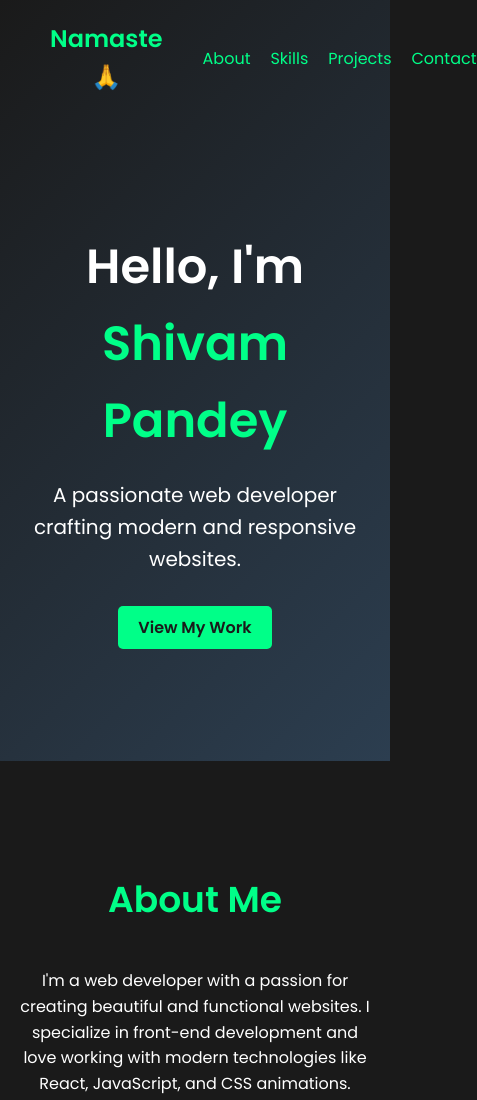
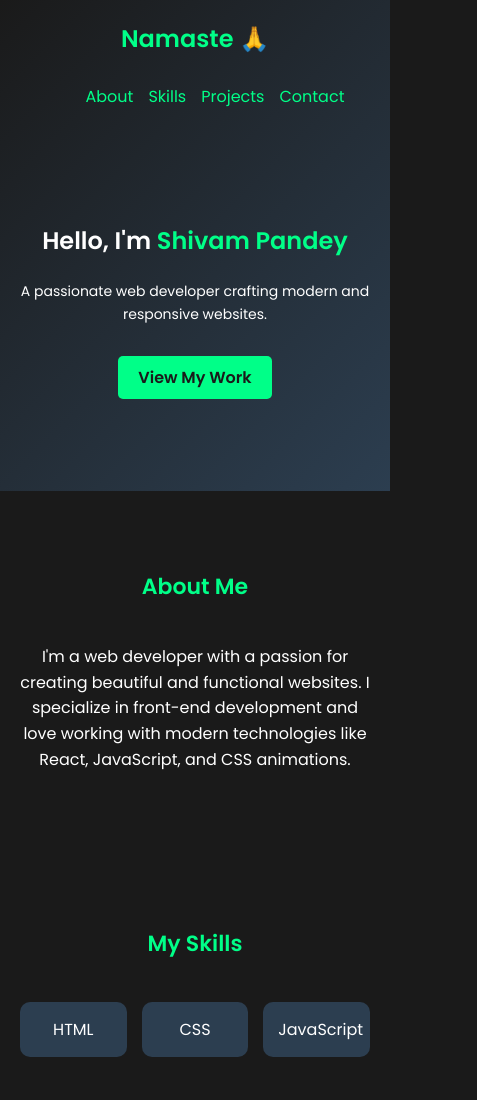
Before and after one commit to sivampandey/shivam-portfolio, a plain HTML site: page index.html in a window 390 px wide. Shown: the top 1100 px of the page, 477 px wide, since content can reach past the window. Drawn offline with Linux system fonts and the light colour scheme.

Commit message:
screen size

```diff
--- a/styles.css
+++ b/styles.css
@@ -24,7 +24,7 @@ body {
   display: flex;
   justify-content: space-between;
   align-items: center;
-    padding: 0 50px;
+  padding: 0 20px;
 }
 
 .logo {
@@ -36,7 +36,7 @@ body {
 .nav-links {
   list-style: none;
   display: flex;
-    gap: 20px;
+  gap: 15px;
 }
 
 .nav-links li a {
@@ -50,12 +50,12 @@ body {
 
 /* Hero Section */
 .hero {
-    padding: 100px 20px;
+  padding: 80px 20px;
   text-align: center;
 }
 
 .hero-title {
-    font-size: 48px;
+  font-size: 36px;
   margin-bottom: 20px;
   animation: fadeIn 2s ease-in-out;
 }
@@ -65,7 +65,7 @@ body {
 }
 
 .hero-subtitle {
-    font-size: 20px;
+  font-size: 18px;
   margin-bottom: 40px;
   animation: fadeIn 3s ease-in-out;
 }
@@ -85,12 +85,12 @@ body {
 
 /* Sections */
 .section {
-    padding: 80px 20px;
+  padding: 60px 20px;
   text-align: center;
 }
 
 .section h2 {
-    font-size: 36px;
+  font-size: 30px;
   margin-bottom: 40px;
   color: #00ff88;
 }
@@ -98,13 +98,13 @@ body {
 /* Skills Section */
 .skills-grid {
   display: grid;
-    grid-template-columns: repeat(auto-fit, minmax(150px, 1fr));
-    gap: 20px;
+  grid-template-columns: repeat(auto-fit, minmax(120px, 1fr));
+  gap: 15px;
 }
 
 .skill {
   background: #2c3e50;
-    padding: 20px;
+  padding: 15px;
   border-radius: 10px;
   transition: transform 0.3s ease, background 0.3s ease;
 }
@@ -118,13 +118,13 @@ body {
 /* Projects Section */
 .projects-grid {
   display: grid;
-    grid-template-columns: repeat(auto-fit, minmax(250px, 1fr));
-    gap: 20px;
+  grid-template-columns: repeat(auto-fit, minmax(200px, 1fr));
+  gap: 15px;
 }
 
 .project-card {
   background: #2c3e50;
-    padding: 20px;
+  padding: 15px;
   border-radius: 10px;
   transition: transform 0.3s ease, background 0.3s ease;
 }
@@ -167,11 +167,6 @@ body {
   background: #00cc66;
 }
 
-  .a1{
-    display: flex;
-    margin: 5px;
-  }
-
 /* Footer */
 footer {
   background: #2c3e50;
@@ -188,3 +183,71 @@ body {
     opacity: 1;
   }
 }
+
+/* Media Queries for Responsiveness */
+@media (max-width: 768px) {
+  /* Adjust navigation for tablets */
+  nav {
+    flex-direction: column;
+    gap: 10px;
+  }
+
+  .nav-links {
+    flex-wrap: wrap;
+    justify-content: center;
+  }
+
+  /* Adjust hero section */
+  .hero-title {
+    font-size: 28px;
+  }
+
+  .hero-subtitle {
+    font-size: 16px;
+  }
+
+  /* Adjust sections */
+  .section h2 {
+    font-size: 26px;
+  }
+
+  .skills-grid {
+    grid-template-columns: repeat(auto-fit, minmax(100px, 1fr));
+  }
+
+  .projects-grid {
+    grid-template-columns: repeat(auto-fit, minmax(150px, 1fr));
+  }
+}
+
+@media (max-width: 480px) {
+  /* Adjust for smartphones */
+  .hero-title {
+    font-size: 24px;
+  }
+
+  .hero-subtitle {
+    font-size: 14px;
+  }
+
+  .section h2 {
+    font-size: 22px;
+  }
+
+  .skills-grid {
+    grid-template-columns: repeat(auto-fit, minmax(80px, 1fr));
+  }
+
+  .projects-grid {
+    grid-template-columns: repeat(auto-fit, minmax(120px, 1fr));
+  }
+
+  /* Adjust form */
+  #contact-form input, #contact-form textarea {
+    padding: 8px;
+  }
+
+  #contact-form button {
+    padding: 8px;
+  }
+}
```
Lines whose indentation alone changed are shown as unchanged.
